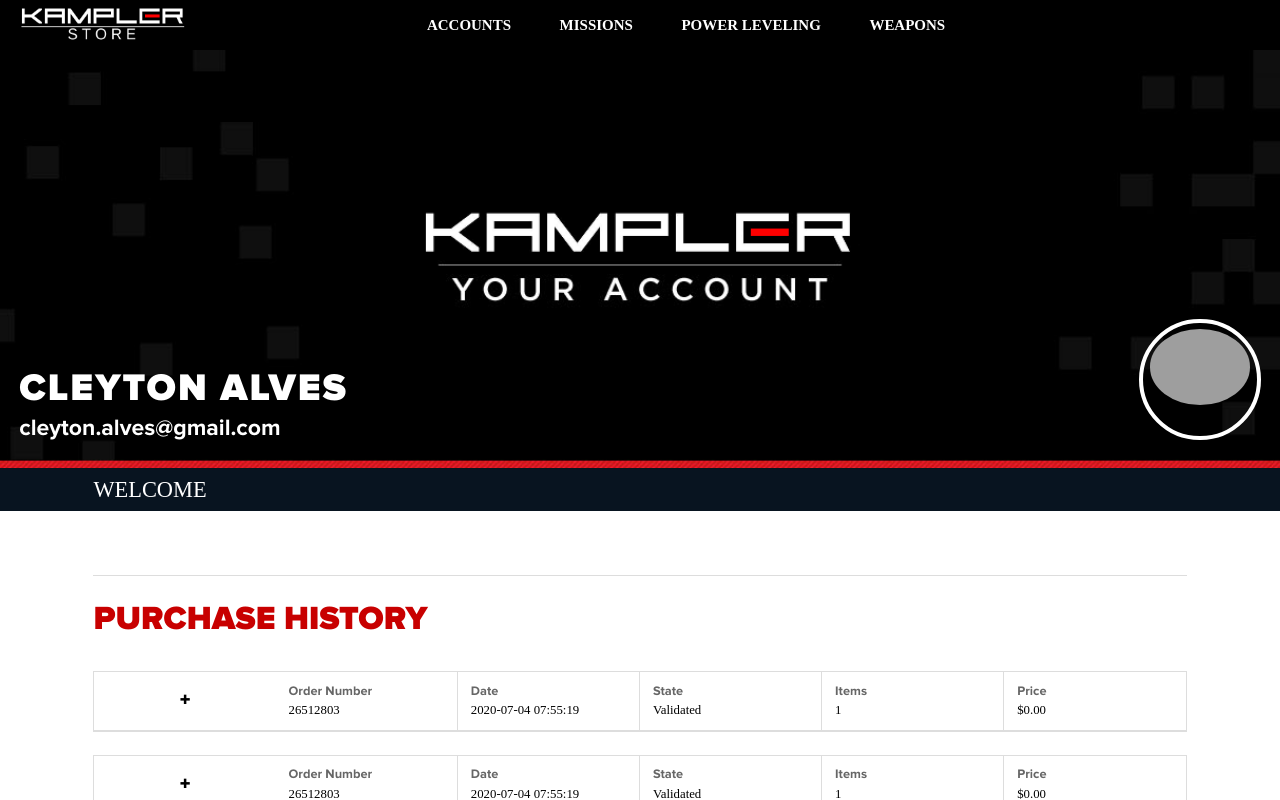
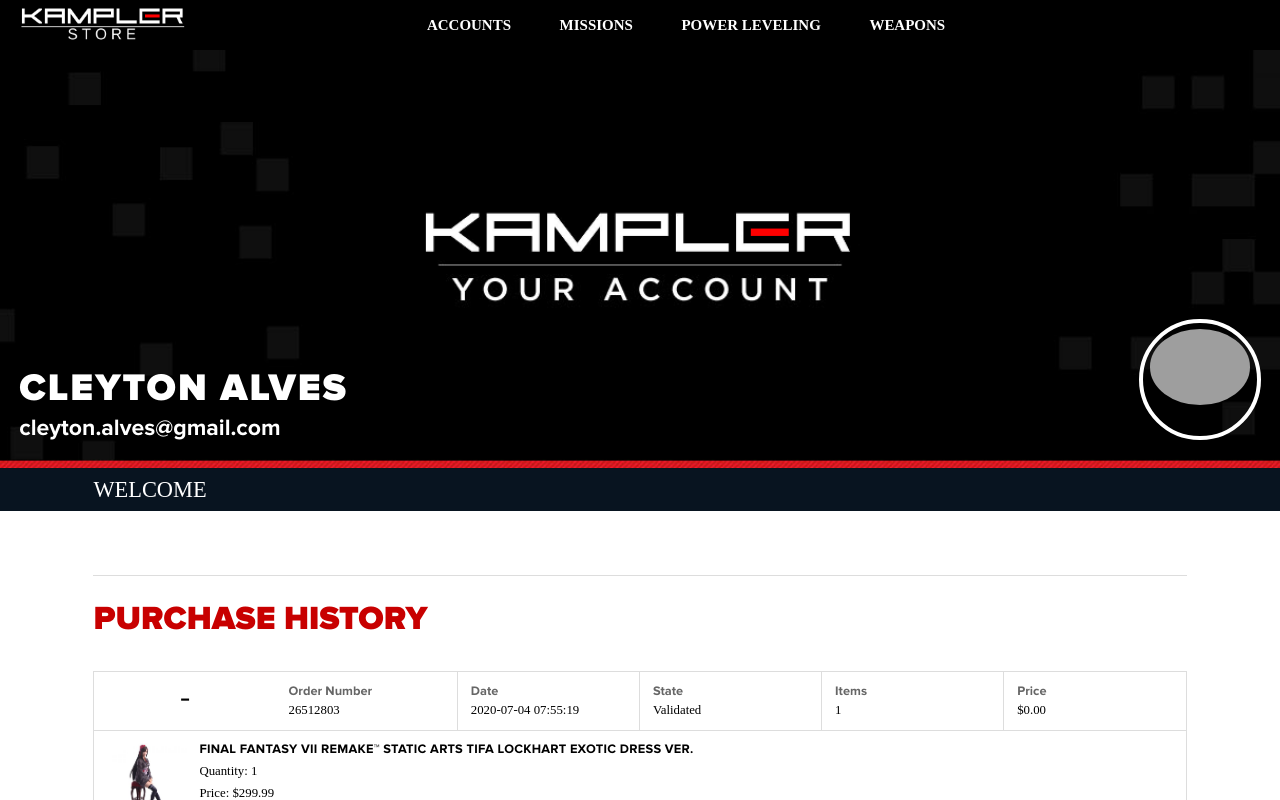
Before and after one commit to JD-Rodrigues/store-FFXI, a Next.js app in the folder Front-end/: page /profile in a window 1280 px wide. Shown: the top 800 px of the page. Built offline with nearby package versions, Linux system fonts and the light colour scheme; grey boxes are pictures that could not be loaded; some icons are missing; a web font is replaced by a local one.

Commit message:
Fixed - Alteração do estado inicial dos cards de item do histórico de compras, para expandidos.

```diff
--- a/Front-end/src/components/item_history/index.tsx
+++ b/Front-end/src/components/item_history/index.tsx
@@ -3,7 +3,7 @@
 
 
 const ItemHistory = () => {
-  const [expandItem, setExpandItem] = useState(false)
+  const [expandItem, setExpandItem] = useState(true)
 
   const expandHideItem = () => {
     setExpandItem(prevState => !prevState)
```
